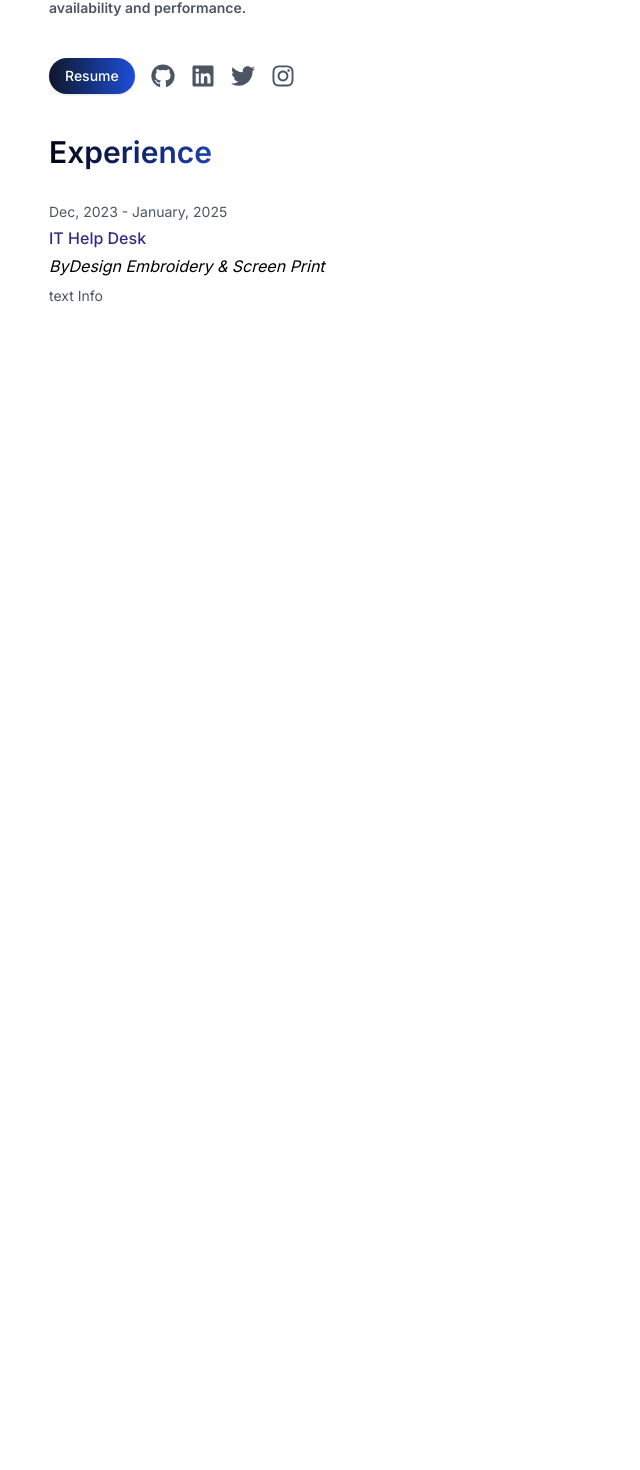
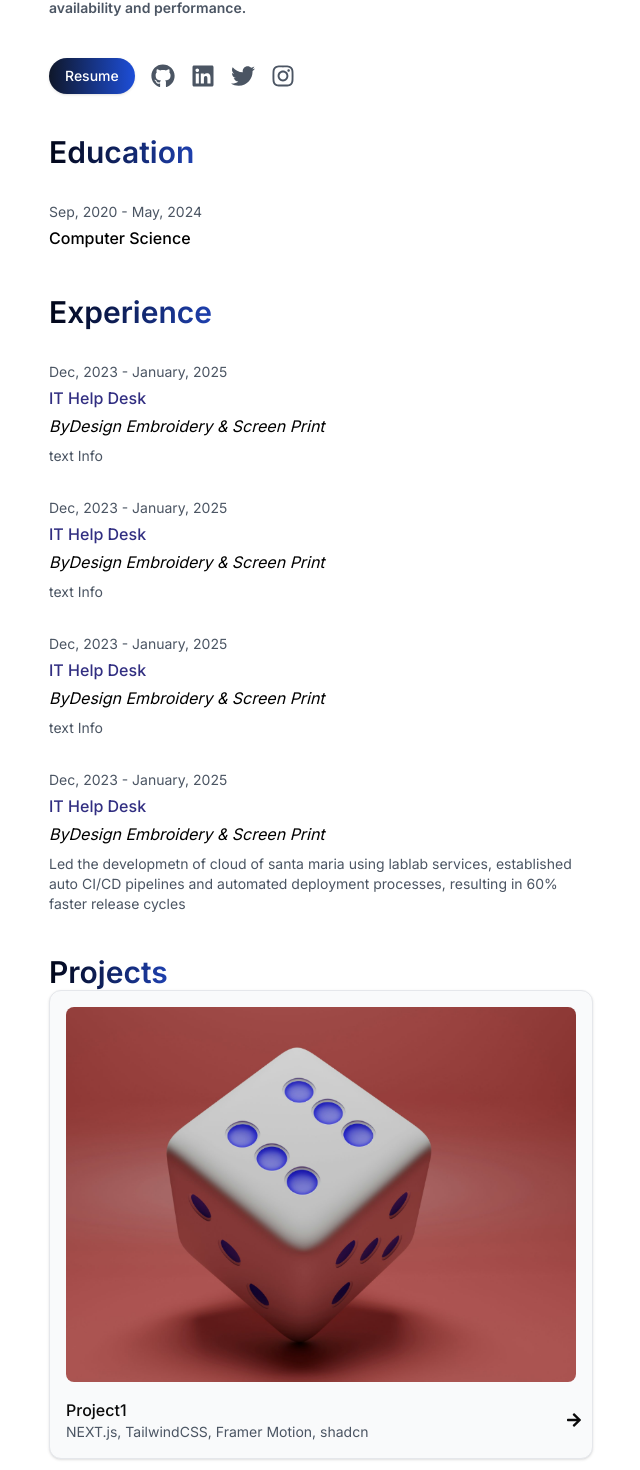
Before and after one commit to a-shahrabi/Ardavan_Portfolio, a Next.js app: page / in a window 1280 px wide. Shown: the part 474-1944 px from the top of the page, without its empty margins (319-959 px from the left). Before the commit the page ends 860 px from the top, so only its background shows below. Built offline with nearby package versions, Linux system fonts and the light colour scheme.

Commit message:
Card has been Implemented

```diff
--- a/app/page.tsx
+++ b/app/page.tsx
@@ -5,7 +5,14 @@ import ThemeToggle from '../components/ui/theme-toggle';
 import {motion} from 'framer-motion'
 import { Button } from "@/components/ui/button";
 import  Link  from "next/link";
-import { FaGithub, FaInstagram, FaLinkedin, FaTwitter } from "react-icons/fa";
+import { FaArrowRight, FaGithub, FaInstagram, FaLinkedin, FaTwitter } from "react-icons/fa";
+import { Card, CardContent } from "@/components/ui/card";
+import image1 from '../public/2.jpeg'
+import image2 from '../public/3.jpeg'
+import image3 from '../public/4.jpeg'
+import image4 from '../public/5.jpeg'
+import image5 from '../public/6.jpeg'
+import image6 from '../public/7.jpeg'
 
 export default function Home() {
   return (
@@ -101,6 +108,29 @@ export default function Home() {
 
           </motion.div>
 
+          <motion.section
+          initial = {{opacity: 0, y: 100}}
+          animate = {{opacity: 1, y: 0}}
+          transition = {{duration: 0.8}}
+          className = "space-y-8">
+            <h2
+            className="text-3xl font-semibold bg-gradient-to-r from-slate-950 to-blue-800 dark:from-slate-200 dark:to-blue-400 bg-clip-text text-transparent inline-block">
+            Education
+          </h2>
+
+          <div className = "space-y-2">
+            <div className = "flex items-centre justify-between">
+              <div className="space-y-1">
+                <p className = "text-sm text-gray-600 dark:text-gray-400">Sep, 2020 - May, 2024</p>
+                <p className = "font-medium">Computer Science</p>
+                <p className = "text-blue-600 dark:text-ble-400"></p>
+              </div>
+            </div>
+            <p className = "text-gray-600 dark:text-gray-400"></p>
+          </div>
+
+          </motion.section>
+
           </section>
           <motion.section
           initial = {{opacity: 0, y: 100}}
@@ -112,6 +142,20 @@ export default function Home() {
             className="text-3xl font-semibold bg-gradient-to-r from-slate-950 to-blue-800 dark:from-slate-200 dark:to-blue-400 bg-clip-text text-transparent inline-block">
             Experience
           </h2>
+          <div className = "space-y-2">
+            <div className = "flex items-center justify-between">
+              <div className = "space-y-1">
+
+                <p className = "text-sm text-gray-600 dark:text-gray-400"> Dec, 2023 - January, 2025</p>
+                <p className = "font-medium text-indigo-900">IT Help Desk</p>
+                <p className = "text-black-600 dark:text-blue-400 italic">ByDesign Embroidery & Screen Print</p>
+              </div>
+              <p></p>
+            </div>
+            <p className = "text-gray-600 dark:text-gray-400 text-sm">
+              text Info
+            </p>
+          </div>
 
           <div className = "space-y-2">
             <div className = "flex items-center justify-between">
@@ -120,15 +164,71 @@ export default function Home() {
                 <p className = "text-sm text-gray-600 dark:text-gray-400"> Dec, 2023 - January, 2025</p>
                 <p className = "font-medium text-indigo-900">IT Help Desk</p>
                 <p className = "text-black-600 dark:text-blue-400 italic">ByDesign Embroidery & Screen Print</p>
-
               </div>
-
               <p></p>
             </div>
             <p className = "text-gray-600 dark:text-gray-400 text-sm">
               text Info
             </p>
+          </div>
 
+          <div className = "space-y-2">
+            <div className = "flex items-center justify-between">
+              <div className = "space-y-1">
+
+                <p className = "text-sm text-gray-600 dark:text-gray-400"> Dec, 2023 - January, 2025</p>
+                <p className = "font-medium text-indigo-900">IT Help Desk</p>
+                <p className = "text-black-600 dark:text-blue-400 italic">ByDesign Embroidery & Screen Print</p>
+              </div>
+              <p></p>
+            </div>
+            <p className = "text-gray-600 dark:text-gray-400 text-sm">
+              text Info
+            </p>
+          </div>
+
+          <div className = "space-y-2">
+            <div className = "flex items-center justify-between">
+              <div className = "space-y-1">
+                <p className = "text-sm text-gray-600 dark:text-gray-400"> Dec, 2023 - January, 2025</p>
+                <p className = "font-medium text-indigo-900">IT Help Desk</p>
+                <p className = "text-black-600 dark:text-blue-400 italic">ByDesign Embroidery & Screen Print</p>
+              </div>
+              <p></p>
+            </div>
+            <p className = "text-gray-600 dark:text-gray-400 text-sm">
+              Led the developmetn of cloud of santa maria using lablab services,
+              established auto CI/CD pipelines and automated deployment processes,
+              resulting in 60% faster release cycles
+            </p>
+          </div>
+
+          </motion.section>
+
+          <motion.section
+          initial = {{opacity: 0, y: 100}}
+          animate = {{opacity: 1, y: 0}}
+          transition = {{duration: 0.8}}
+          >
+            <h2
+            className="text-3xl font-semibold bg-gradient-to-r from-slate-950 to-blue-800 dark:from-slate-200 dark:to-blue-400 bg-clip-text text-transparent inline-block">
+            Projects
+          </h2>
+          <div className = "grid grid-cols-1 mdgrid-col-3 gap-3">
+            <Card className = "bg-gray-50 dark:bg-zinc-900 border-gray-200 dark:border-zinc-800 transition-transform duration-300 hover:scale-105 cursor-pointer">
+              <CardContent className = "p-4">
+                <Image src = {image1} alt = "project 1" className = "rounded-lg mb-4"/>
+
+                <div className = "flex items-center justify-between">
+                  <div>
+                    <h3 className = "font-medium">Project1</h3>
+                    <p className = "text-sm text-gray-600 dark:text-gray-400">NEXT.js, TailwindCSS, Framer Motion, shadcn</p>
+
+                  </div>
+                  <Button variant = "ghost" size = "icon"><FaArrowRight className="w-4 h-4"/></Button>
+                </div>
+              </CardContent>
+            </Card>
           </div>
           </motion.section>
         </main>
```
Also changed, not shown: public/2.jpeg (added).
